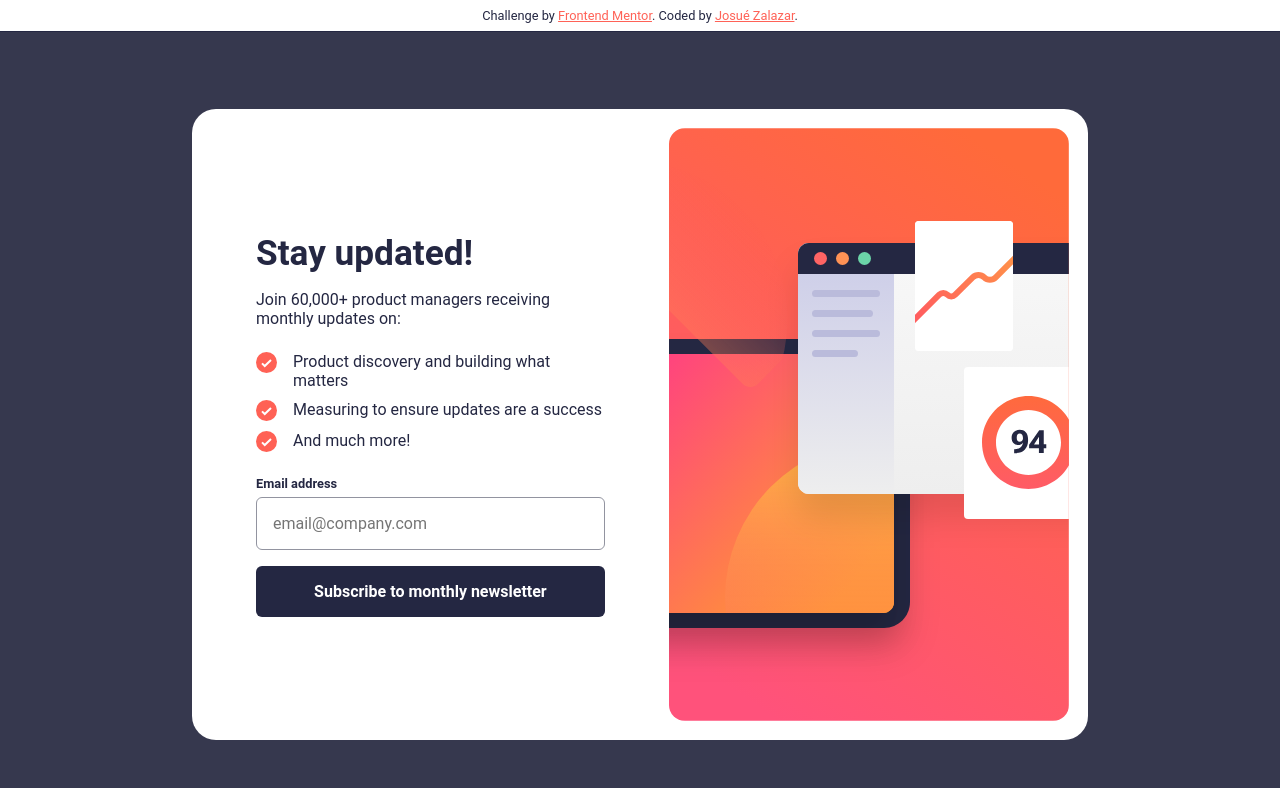
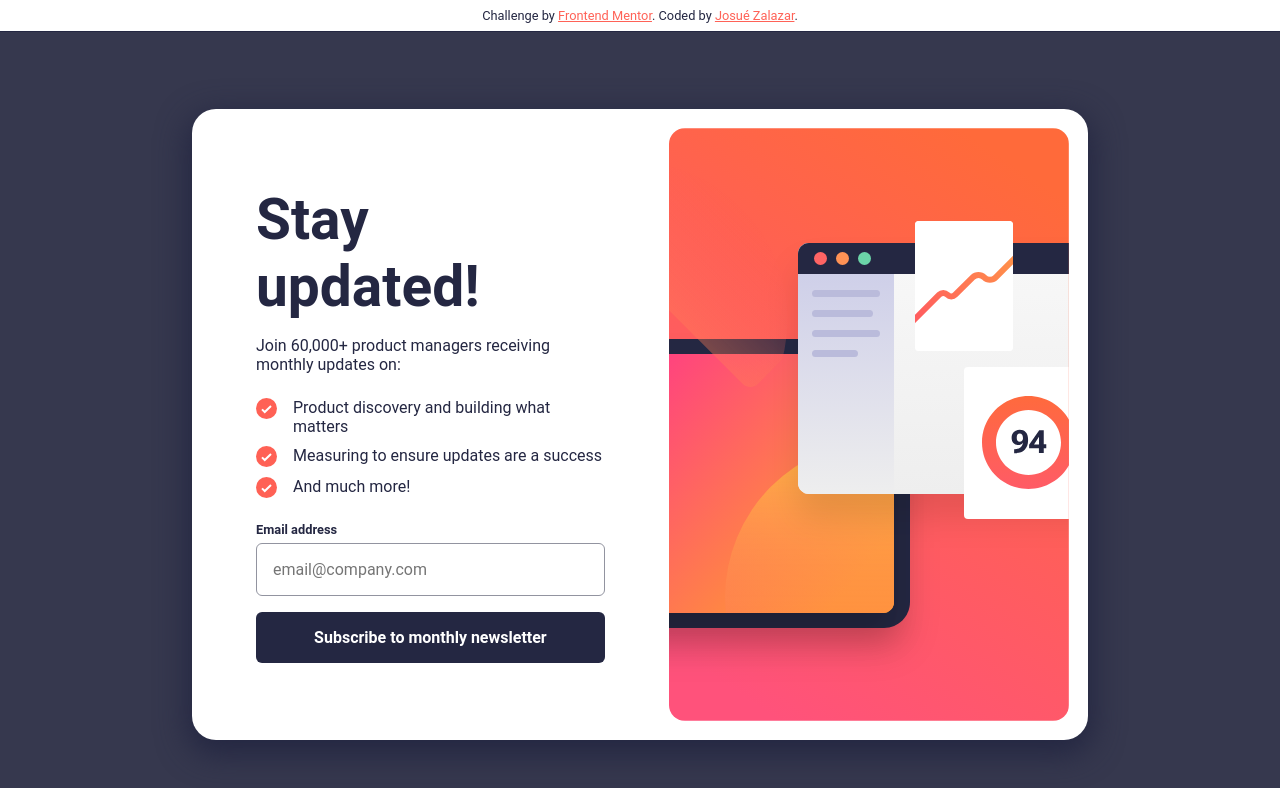
Before and after one commit to josuez2006/newsletter-sign-up, a plain HTML site: page index.html in a window 1280 px wide. Drawn offline with Linux system fonts and the light colour scheme.

Commit message:
Setting bigger title font size

```diff
--- a/styles/setup.css
+++ b/styles/setup.css
@@ -27,4 +27,6 @@
     --fs-title: 2.2rem;
     --fs-body: 1rem;
     --fs-caption: 0.8rem;
+
+    --fs-title-desktop: 3.55rem;
 }
--- a/styles/style.css
+++ b/styles/style.css
@@ -94,4 +94,14 @@ a .btn, .btn {
     main {
         padding: 6% 15%;
     }
+
+    .title {
+        font-size: var(--fs-title-desktop);
+    }
+
+
+    .newsletter,
+    .alert {
+        box-shadow: 0px 10px 30px 5px var(--clr-neutral-900);
+    }
 }
```
